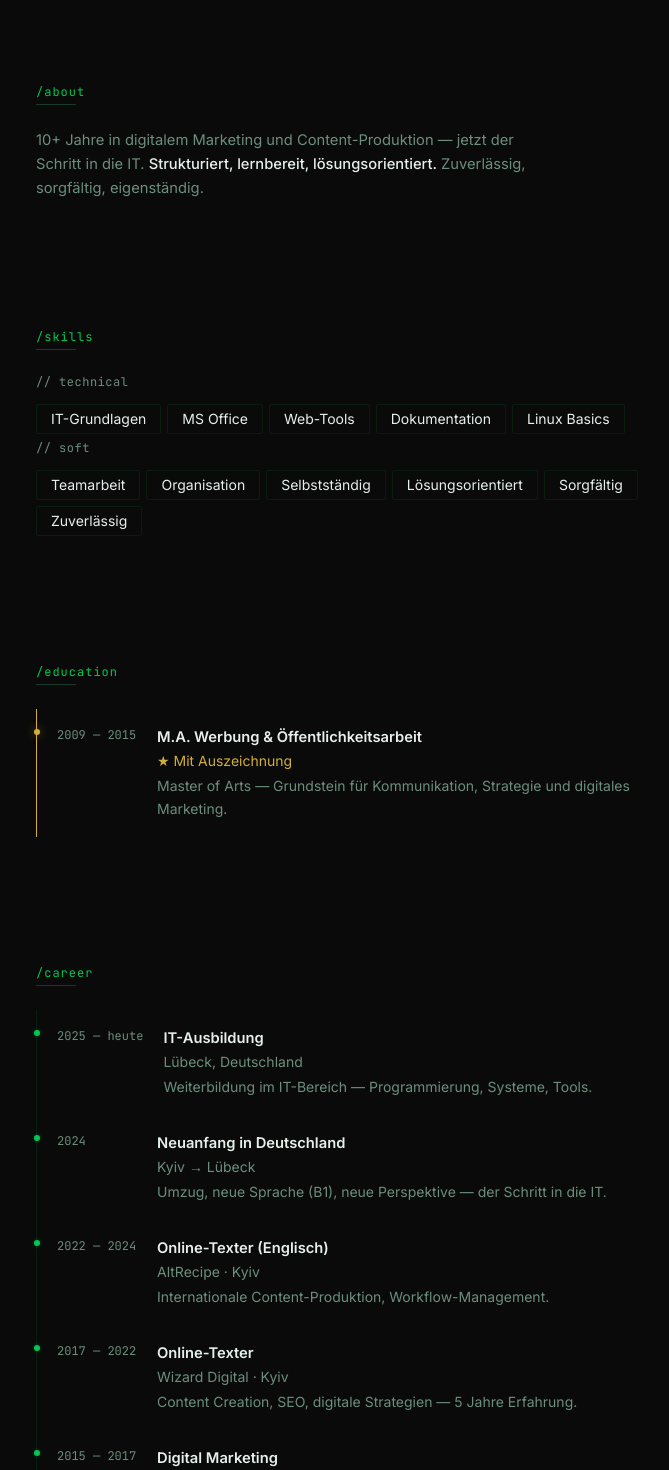
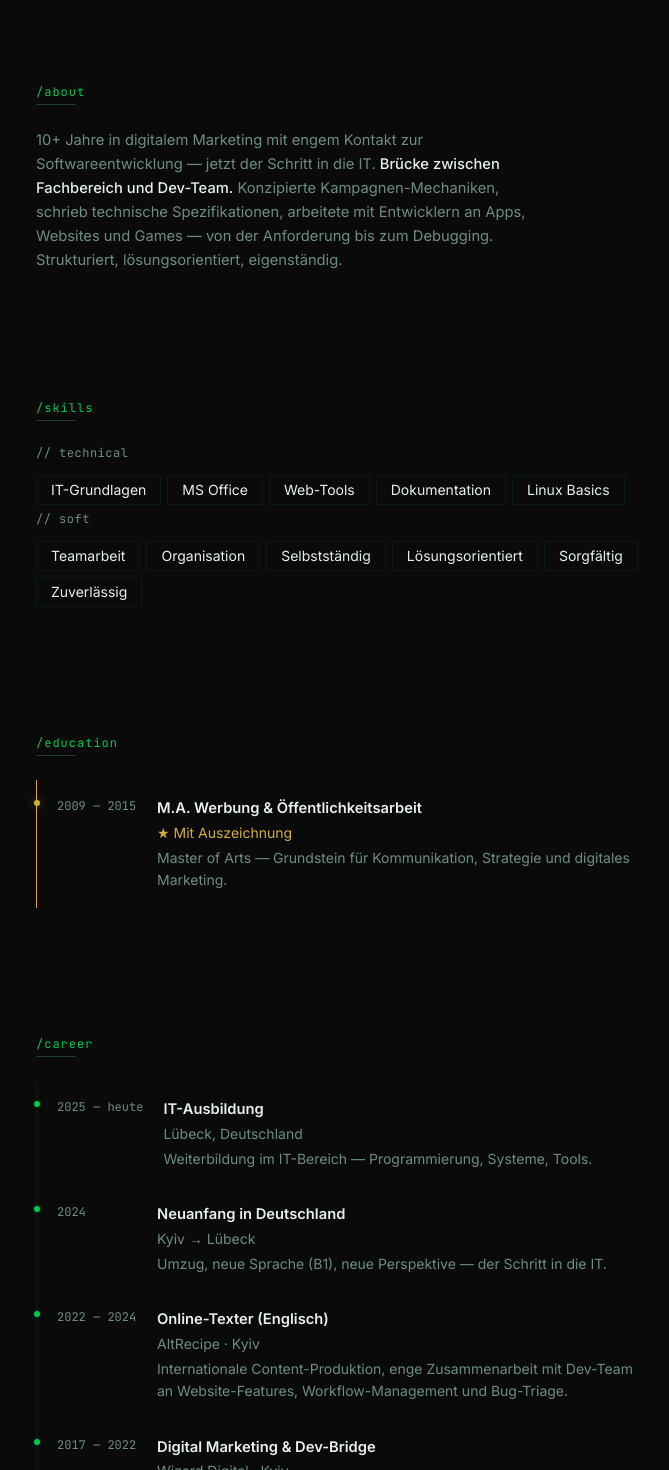
Before and after one commit to grytchyn/cv, a React (Vite) app: page / in a window 1280 px wide. Shown: the part 620-2090 px from the top of the page, without its empty margins (296-965 px from the left). Built offline with nearby package versions, Linux system fonts and the light colour scheme.

Commit message:
feat: reframe marketing experience as IT-relevant dev collaboration

```diff
--- a/src/components/About.tsx
+++ b/src/components/About.tsx
@@ -8,9 +8,11 @@ const About = () => {
       <p className="font-['JetBrains_Mono',monospace] text-xs text-green tracking-[1px] mb-1">/about</p>
       <div className="w-10 h-px bg-green-dim mb-6"></div>
       <p className="text-sm md:text-[0.92rem] text-green-text-dim leading-relaxed max-w-[500px]">
-        10+ Jahre in digitalem Marketing und Content-Produktion — jetzt der Schritt in die IT.
-        {' '}<strong className="text-green-text font-medium">Strukturiert, lernbereit, lösungsorientiert.</strong>
-        {' '}Zuverlässig, sorgfältig, eigenständig.
+        10+ Jahre in digitalem Marketing mit engem Kontakt zur Softwareentwicklung — jetzt der Schritt in die IT.
+        {' '}<strong className="text-green-text font-medium">Brücke zwischen Fachbereich und Dev-Team.</strong>
+        {' '}Konzipierte Kampagnen-Mechaniken, schrieb technische Spezifikationen,
+        arbeitete mit Entwicklern an Apps, Websites und Games — von der Anforderung bis zum Debugging.
+        Strukturiert, lösungsorientiert, eigenständig.
       </p>
     </section>
   );
--- a/src/components/Timeline.tsx
+++ b/src/components/Timeline.tsx
@@ -35,19 +35,19 @@ const careerItems: TimelineItem[] = [
     date: '2022 — 2024',
     title: 'Online-Texter (Englisch)',
     subtitle: 'AltRecipe · Kyiv',
-    description: 'Internationale Content-Produktion, Workflow-Management.',
+    description: 'Internationale Content-Produktion, enge Zusammenarbeit mit Dev-Team an Website-Features, Workflow-Management und Bug-Triage.',
   },
   {
     date: '2017 — 2022',
-    title: 'Online-Texter',
+    title: 'Digital Marketing & Dev-Bridge',
     subtitle: 'Wizard Digital · Kyiv',
-    description: 'Content Creation, SEO, digitale Strategien — 5 Jahre Erfahrung.',
+    description: 'Konzipierte Kampagnen-Mechaniken, schrieb technische Spezifikationen für Developer. Gemeinsames Debugging von Webapps und Landing Pages — Brücke zwischen Fachbereich und Code.',
   },
   {
     date: '2015 — 2017',
     title: 'Digital Marketing',
     subtitle: 'COXO Digital · Kyiv',
-    description: 'Erste Schritte: Kampagnen, Strategie, Kundenkommunikation.',
+    description: 'Erste Schritte: Kampagnen-Strategie, Kundenkommunikation, Zusammenarbeit mit Entwicklern an kleinen Web-Tools und Microsites.',
   },
 ];
 
```
Also changed, not shown: 2 other files (tests, documents, lock files or other folders).
